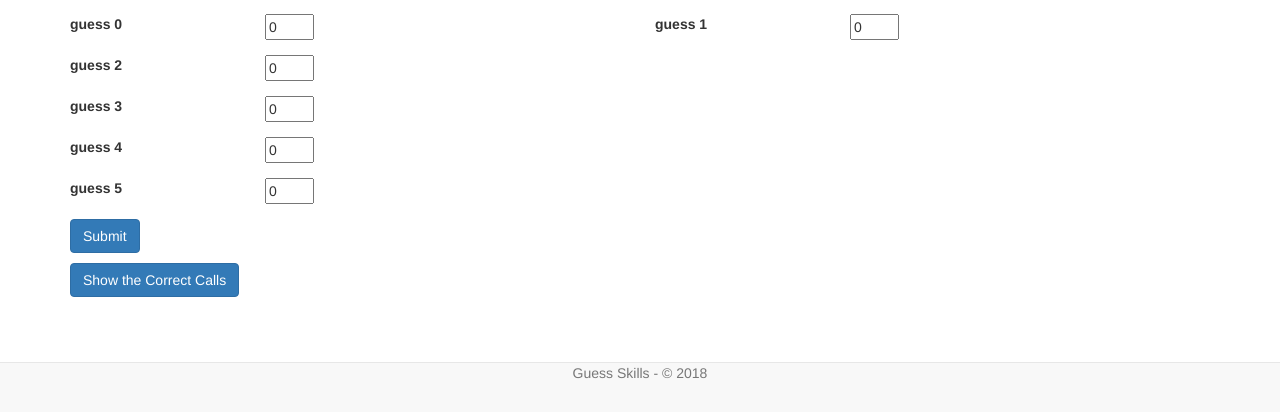
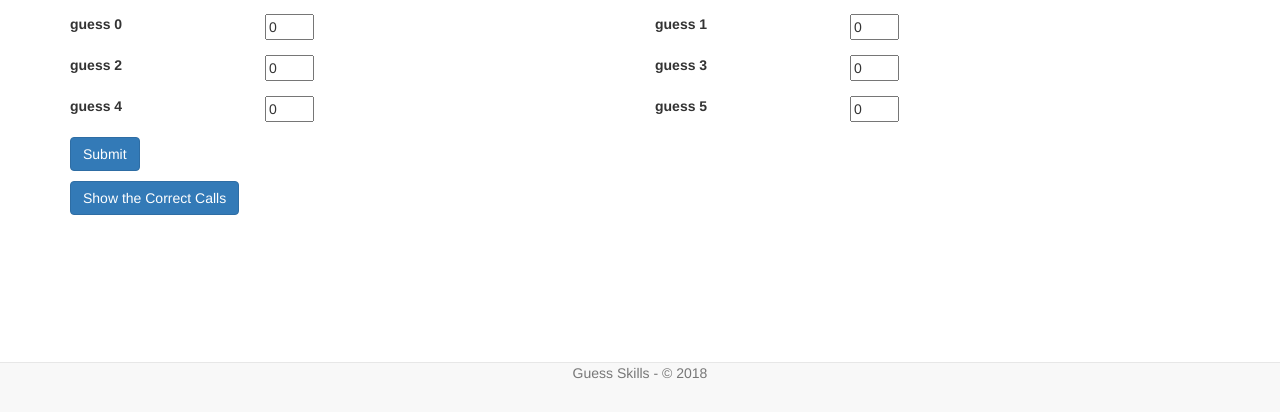
Before and after one commit to glgaines/guess5, a website: page docs/index.html in a window 1280 px wide. Shown: the part 388-800 px from the top of the page. Drawn offline with nearby package versions, Linux system fonts and the light colour scheme.

Commit message:
adding front end files for Github Pages

```diff
--- a/docs/index.html
+++ b/docs/index.html
@@ -35,25 +35,21 @@
 			 		</div>
 			 		<div class="form-group row">
 				 		<label for="guess2" class="col-sm-2 col-form-label">guess 2</label>
-				 		<div class="col-sm-10">
+				 		<div class="col-sm-4">
 					 		<input type="number" min="0" max="9" step="1" value="0" name="guess2" id="input_guess2">
 				 		</div>
-					</div>
-					<div class="form-group row">
 						<label for="guess3" class="col-sm-2 col-form-label">guess 3</label>
-						<div class="col-sm-10">
+						<div class="col-sm-4">
 							<input type="number" min="0" max="9" step="1" value="0" name="guess3" id="input_guess3">
 						</div>
 					</div>
 					<div class="form-group row">
 						<label for="guess4" class="col-sm-2 col-form-label">guess 4</label>
-						<div class="col-sm-10">
+						<div class="col-sm-4">
 							<input type="number" min="0" max="9" step="1" value="0" name="guess4" id="input_guess4">
 						</div>
-					</div>
-					<div class="form-group row">
 						<label for="guess5" class="col-sm-2 col-form-label">guess 5</label>
-						<div class="col-sm-10">
+						<div class="col-sm-4">
 							<input type="number" min="0" max="9" step="1" value="0" name="guess5" id="input_guess5">
 						</div>
 					</div>
```
Also changed, not shown: src/index.html (+4 -8 lines).
